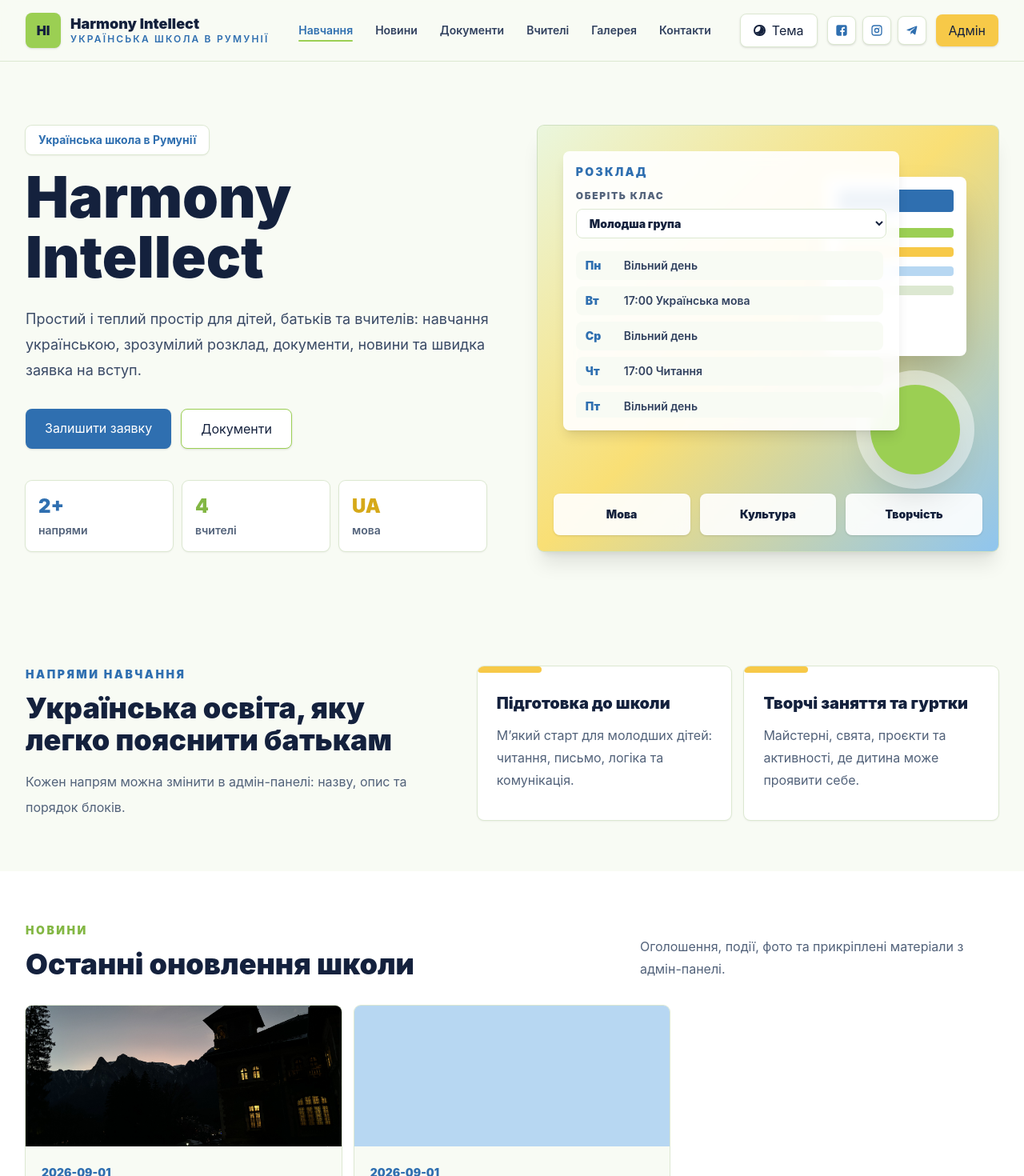
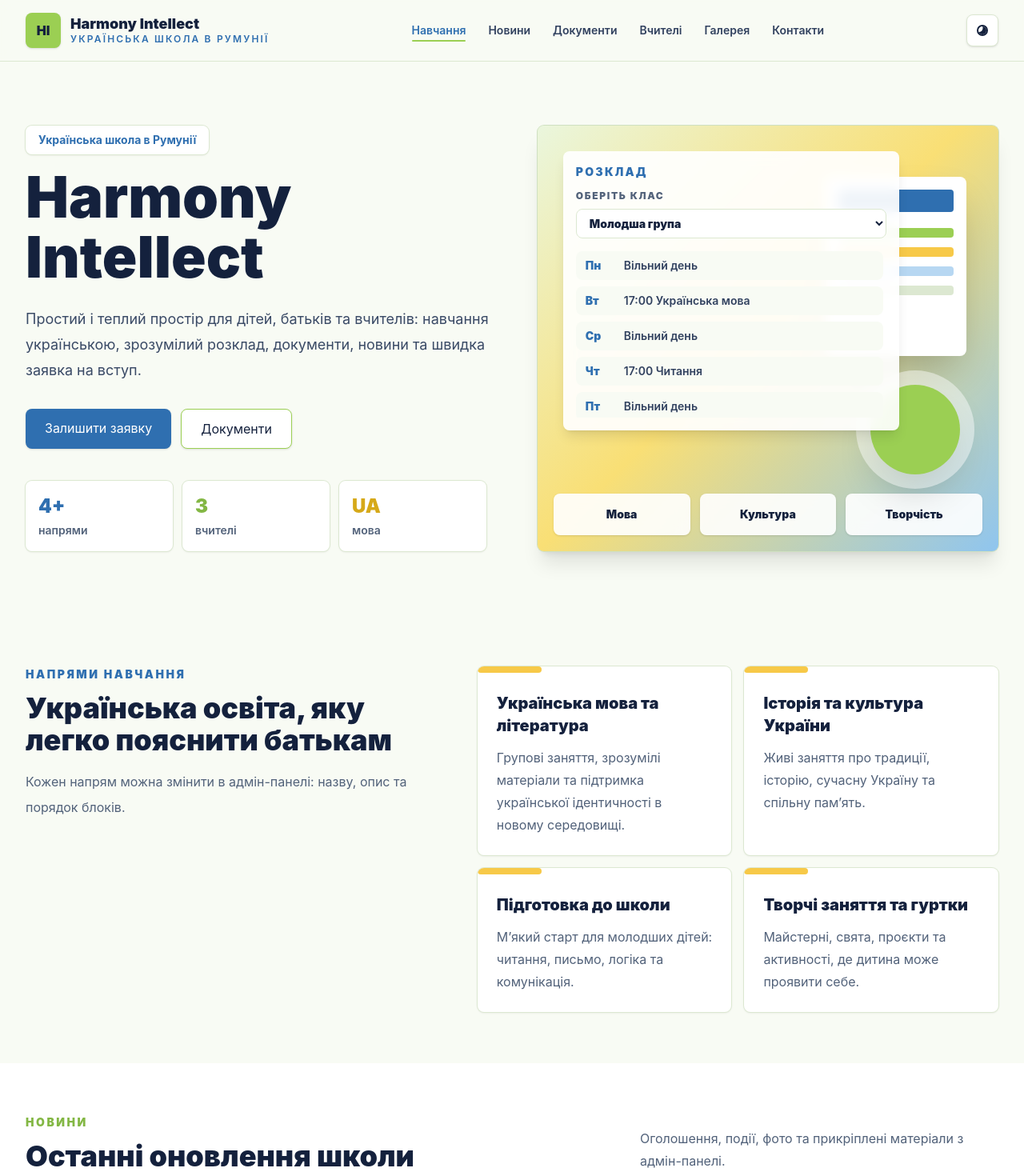
Before and after one commit to YKryvoruchko/harmony-intellect, a Next.js app: page / in a window 1280 px wide. Shown: the top 1470 px of the page at 80% size. Built offline with nearby package versions, Linux system fonts and the light colour scheme.

Commit message:
fix admin, change front for white and black styles, change hader

```diff
--- a/data/content.json
+++ b/data/content.json
@@ -26,6 +26,20 @@
     }
   ],
   "programs": [
+    {
+      "id": "ukrainian-language",
+      "title": "Українська мова та література",
+      "description": "Групові заняття, зрозумілі матеріали та підтримка української ідентичності в новому середовищі.",
+      "imageUrl": "",
+      "fileUrl": ""
+    },
+    {
+      "id": "history-culture",
+      "title": "Історія та культура України",
+      "description": "Живі заняття про традиції, історію, сучасну Україну та спільну памʼять.",
+      "imageUrl": "",
+      "fileUrl": ""
+    },
     {
       "id": "school-prep",
       "title": "Підготовка до школи",
@@ -65,14 +79,6 @@
       "initials": "АС",
       "description": "Пояснює історію через події, людей, традиції та звʼязок з родиною.",
       "photoUrl": ""
-    },
-    {
-      "id": "teacher-2c966f7c-70ce-4ccd-adc6-33ac65468dc4",
-      "name": "Криворучко Євген",
-      "role": "Фізкультура",
-      "initials": "Є.В",
-      "description": "Викладач фізичної культури",
-      "photoUrl": ""
     }
   ],
   "documents": [
@@ -105,8 +111,8 @@
     {
       "id": "lesson",
       "title": "Урок української мови",
-      "color": "#58bb5f",
-      "imageUrl": ""
+      "color": "#9bcf53",
+      "imageUrl": "/uploads/gallery/1782411808745-34f172df-3a7b-462a-b693-0499adcc0a50.JPG"
     },
     {
       "id": "workshop",
@@ -129,20 +135,36 @@
   ],
   "news": [
     {
-      "id": "news-b12c6707-4d75-482c-aaab-afc7c1abe26d",
-      "title": "Екскурсія",
-      "date": "2026-09-01",
-      "excerpt": "Екскурсія",
-      "imageUrl": "/uploads/news/1782320709407-c9c6514f-8f3f-404d-9ac4-021b65c5dd4d.jpg",
-      "fileUrl": ""
-    },
-    {
       "id": "open-day",
       "title": "День відкритих дверей",
       "date": "2026-09-01",
       "excerpt": "Запрошуємо батьків та дітей познайомитися зі школою, вчителями та напрямами навчання.",
       "imageUrl": "",
       "fileUrl": ""
+    }
+  ],
+  "schedules": [
+    {
+      "id": "junior",
+      "name": "Молодша група",
+      "monday": "Вільний день",
+      "tuesday": "17:00 Українська мова",
+      "wednesday": "Вільний день",
+      "thursday": "17:00 Читання",
+      "friday": "Вільний день",
+      "saturday": "10:00 Творче заняття",
+      "sunday": "Вільний день"
+    },
+    {
+      "id": "middle",
+      "name": "Середня група",
+      "monday": "Вільний день",
+      "tuesday": "18:00 Українська мова",
+      "wednesday": "Вільний день",
+      "thursday": "18:00 Історія та культура",
+      "friday": "Вільний день",
+      "saturday": "11:30 Практичне заняття",
+      "sunday": "Вільний день"
     }
   ],
   "testimonials": [
--- a/src/app/SiteHeader.tsx
+++ b/src/app/SiteHeader.tsx
@@ -2,7 +2,6 @@
 
 import Link from "next/link";
 import { useEffect, useState } from "react";
-import { SocialLinks } from "./SocialLinks";
 import { ThemeToggle } from "./ThemeToggle";
 
 const navItems = [
@@ -93,13 +92,6 @@ export function SiteHeader({
 
         <div className="hidden items-center gap-3 md:flex">
           <ThemeToggle />
-          <SocialLinks compact />
-          <Link
-            href="/admin"
-            className="rounded-lg bg-[#f7c948] px-4 py-2 text-sm font-bold text-[#14213d] shadow-sm transition hover:-translate-y-0.5 hover:bg-[#ffd866]"
-          >
-            Адмін
-          </Link>
         </div>
 
         <button
@@ -170,16 +162,8 @@ export function SiteHeader({
           })}
         </div>
 
-        <div className="mt-4 flex items-center justify-between gap-3">
+        <div className="mt-4 flex justify-end">
           <ThemeToggle compact />
-          <SocialLinks compact />
-          <Link
-            href="/admin"
-            onClick={() => setMobileMenuOpen(false)}
-            className="rounded-lg bg-[#f7c948] px-4 py-2 text-sm font-black text-[#14213d]"
-          >
-            Адмін
-          </Link>
         </div>
       </div>
 
--- a/src/app/ThemeToggle.tsx
+++ b/src/app/ThemeToggle.tsx
@@ -20,16 +20,12 @@ export function ThemeToggle({ compact = false }: { compact?: boolean }) {
         applyTheme(nextTheme);
       }}
       className={[
-        "theme-toggle inline-flex shrink-0 items-center justify-center rounded-lg border border-[#dce8d1] bg-white font-black text-[#14213d] shadow-sm transition hover:-translate-y-0.5",
-        compact ? "size-9 text-sm" : "gap-2 px-4 py-2 text-sm",
+        "theme-toggle grid shrink-0 place-items-center rounded-lg border border-[#dce8d1] bg-white font-black text-[#14213d] shadow-sm transition hover:-translate-y-0.5",
+        compact ? "size-9" : "size-10",
       ].join(" ")}
     >
       <span aria-hidden="true" className="theme-toggle-mark" />
-      {compact ? (
-        <span className="sr-only">Тема</span>
-      ) : (
-        <span>Тема</span>
-      )}
+      <span className="sr-only">Тема</span>
     </button>
   );
 }
--- a/src/app/globals.css
+++ b/src/app/globals.css
@@ -75,6 +75,7 @@ textarea {
 }
 
 .theme-toggle-mark {
+  position: relative;
   width: 0.9rem;
   height: 0.9rem;
   border: 2px solid currentColor;
@@ -83,7 +84,19 @@ textarea {
 }
 
 html[data-theme="dark"] .theme-toggle-mark {
-  box-shadow: 0 0 0 0.22rem rgb(255 216 102 / 0.18);
+  width: 0.72rem;
+  height: 0.72rem;
+  background: currentColor;
+  border: 0;
+  box-shadow:
+    0 -0.58rem 0 -0.32rem currentColor,
+    0 0.58rem 0 -0.32rem currentColor,
+    0.58rem 0 0 -0.32rem currentColor,
+    -0.58rem 0 0 -0.32rem currentColor,
+    0.42rem 0.42rem 0 -0.32rem currentColor,
+    -0.42rem -0.42rem 0 -0.32rem currentColor,
+    0.42rem -0.42rem 0 -0.32rem currentColor,
+    -0.42rem 0.42rem 0 -0.32rem currentColor;
 }
 
 html[data-theme="dark"] body,
--- a/src/app/page.tsx
+++ b/src/app/page.tsx
@@ -90,12 +90,6 @@ export default async function Home() {
             <a href="#gallery">Галерея</a>
             <a href="#contacts">Контакти</a>
           </div>
-          <Link
-            href="/admin"
-            className="rounded-lg bg-[#f7c948] px-4 py-2 text-sm font-bold text-[#14213d] shadow-sm transition hover:bg-[#ffd866]"
-          >
-            Адмін
-          </Link>
         </nav>
       </header>
 
@@ -495,7 +489,6 @@ export default async function Home() {
           <div className="flex flex-wrap items-center gap-4">
             <a href="#programs">Навчання</a>
             <a href="#contacts">Контакти</a>
-            <Link href="/admin">Адмін-панель</Link>
             <SocialLinks compact />
           </div>
         </div>
```
Also changed, not shown: public/uploads/gallery/1782411808745-34f172df-3a7b-462a-b693-0499adcc0a50.JPG (added).
